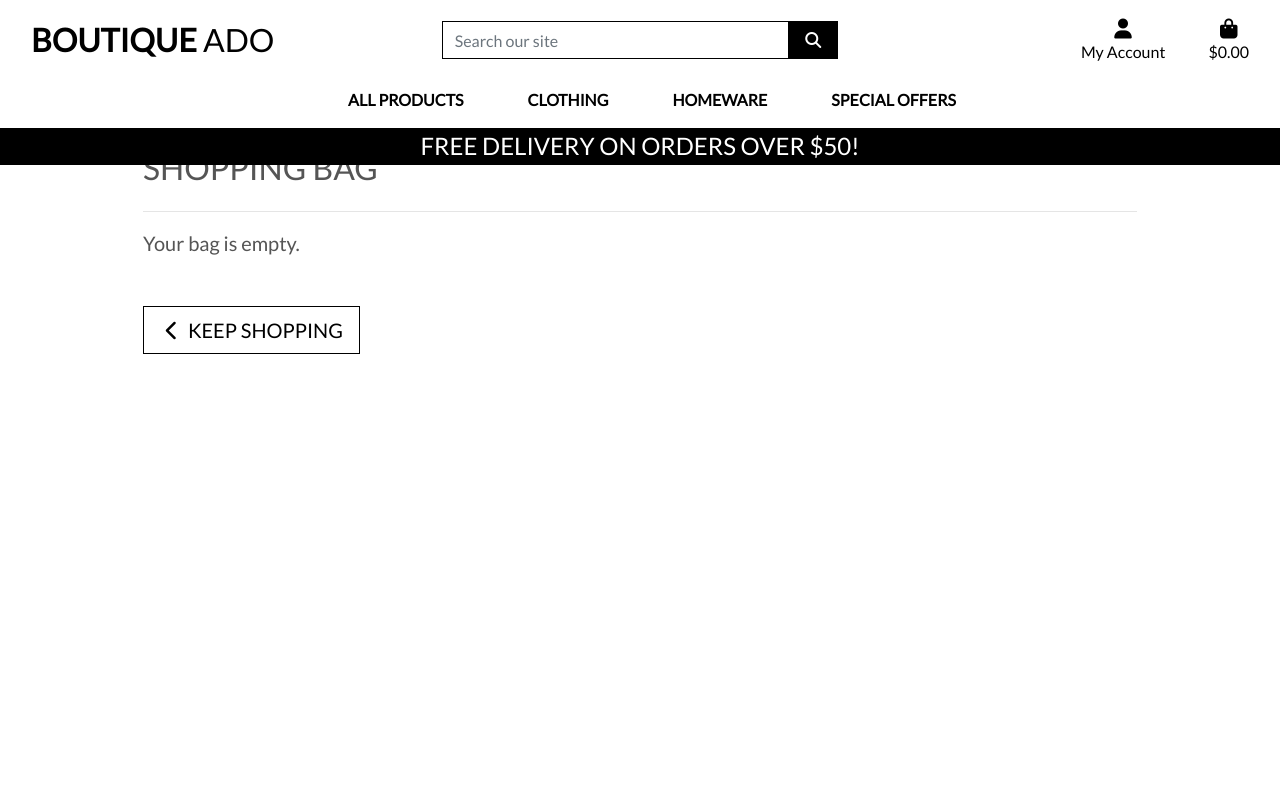
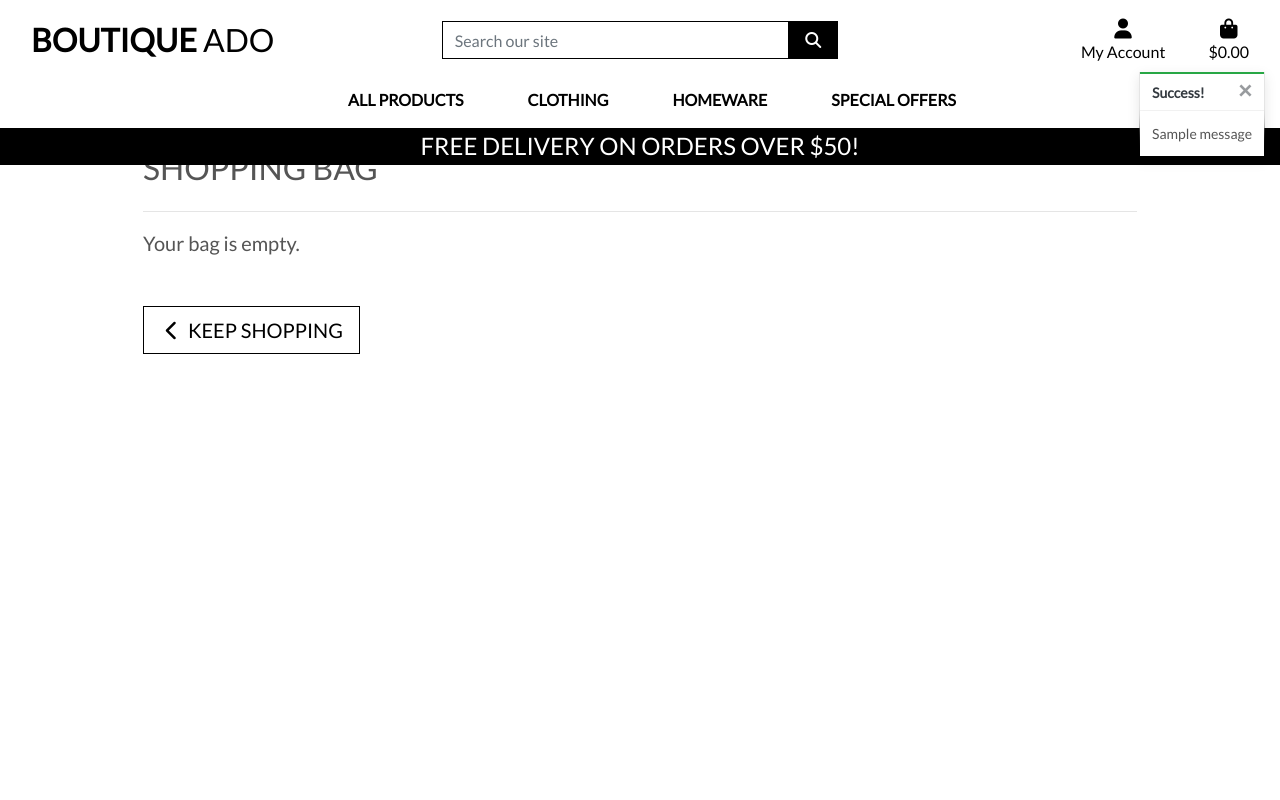
Before and after one commit to meganw22/boutique-ado, a Django app: page /bag/ in a window 1280 px wide. Run offline with Django 3.2, Linux system fonts and the light colour scheme; one stand-in notice (Sample message) is shown; some libraries are stand-ins or nearby versions.

Commit message:
Added toasts

```diff
--- a/bag/templates/bag/bag.html
+++ b/bag/templates/bag/bag.html
@@ -43,8 +43,8 @@
                         </td>
                         <td class="py-3">
                             <p class="my-0"><strong>{{ item.product.name }}</strong></p>
-                            <p class="my-0"><strong>Size: </strong>{% if item.product.has_sizes %}{{ item.size|upper
-                                }}{% else %}N/A{% endif %}</p>
+                            <p class="my-0"><strong>Size: </strong>{% if item.product.has_sizes %}
+                                {{ item.size|upper}}{% else %}N/A{% endif %}</p>
                             <p class="my-0 small text-muted">SKU: {{ item.product.sku|upper }}</p>
                         </td>
                         <td class="py-3">
--- a/bag/views.py
+++ b/bag/views.py
@@ -1,4 +1,7 @@
 from django.shortcuts import render, redirect, reverse, HttpResponse
+from django.contrib import messages
+from django.contrib.messages import get_messages
+from products.models import Product
 
 # Create your views here.
 
@@ -10,6 +13,7 @@ def view_bag(request):
 def add_to_bag(request, item_id):
     """ Add a quantity of the specified product to the shopping bag """
 
+    product = Product.objects.get(pk=item_id)
     quantity = int(request.POST.get('quantity'))
     redirect_url = request.POST.get('redirect_url')
     size = None
@@ -30,6 +34,7 @@ def add_to_bag(request, item_id):
             bag[item_id] += quantity
         else:
             bag[item_id] = quantity
+            messages.success(request, f'Added {product.name} to your bag')
 
     request.session['bag'] = bag
     return redirect(redirect_url)
--- a/boutique_ado/settings.py
+++ b/boutique_ado/settings.py
@@ -56,6 +56,7 @@ MIDDLEWARE = [
     'django.contrib.auth.middleware.AuthenticationMiddleware',
     'django.contrib.messages.middleware.MessageMiddleware',
     'django.middleware.clickjacking.XFrameOptionsMiddleware',
+    'django.contrib.messages.middleware.MessageMiddleware',
 ]
 
 ROOT_URLCONF = 'boutique_ado.urls'
@@ -79,6 +80,8 @@ TEMPLATES = [
         },
     },
 ]
+
+MESSAGE_STORAGE = 'django.contrib.messages.storage.session.SessionStorage'
 
 AUTHENTICATION_BACKENDS = [
     # Needed to login by username in Django admin, regardless of `allauth`
--- a/static/css/base.css
+++ b/static/css/base.css
@@ -102,6 +102,24 @@ a.category-badge > span.badge:hover {
     cursor: pointer;
 }
 
+/* ------------------------------- bootstrap toasts */
+
+.message-container {
+    position: fixed;
+    top: 72px;
+    right: 15px;
+    z-index: 99999999999;
+}
+
+.custom-toast {
+    overflow: visible;
+}
+
+.toast-capper {
+    height: 2px;
+}
+
+
 /* -------------------------------- Media Queries */
 
 /* Slightly larger container on xl screens */
--- a/templates/base.html
+++ b/templates/base.html
@@ -2,7 +2,6 @@
 
 <!doctype html>
 <html lang="en">
-
 <head>
 
     {% block meta %}
@@ -15,8 +14,7 @@
     {% endblock %}
 
     {% block corecss %}
-    <link rel="stylesheet" href="https://stackpath.bootstrapcdn.com/bootstrap/4.4.1/css/bootstrap.min.css"
-        integrity="sha384-Vkoo8x4CGsO3+Hhxv8T/Q5PaXtkKtu6ug5TOeNV6gBiFeWPGFN9MuhOf23Q9Ifjh" crossorigin="anonymous">
+        <link rel="stylesheet" href="https://stackpath.bootstrapcdn.com/bootstrap/4.4.1/css/bootstrap.min.css" integrity="sha384-Vkoo8x4CGsO3+Hhxv8T/Q5PaXtkKtu6ug5TOeNV6gBiFeWPGFN9MuhOf23Q9Ifjh" crossorigin="anonymous">
         <link rel="stylesheet" href="https://fonts.googleapis.com/css?family=Lato&display=swap">
         <link rel="stylesheet" href="{% static 'css/base.css' %}">
     {% endblock %}
@@ -36,7 +34,6 @@
 
     <title>Boutique Ado {% block extra_title %}{% endblock %}</title>
 </head>
-
 <body>
     <header class="container-fluid fixed-top">
         <div id="topnav" class="row bg-white pt-lg-2 d-none d-lg-flex">
@@ -48,8 +45,7 @@
             <div class="col-12 col-lg-4 my-auto py-1 py-lg-0">
                 <form method="GET" action="{% url 'products' %}">
                     <div class="input-group w-100">
-                        <input class="form-control border border-black rounded-0" type="text" name="q"
-                            placeholder="Search our site">
+                        <input class="form-control border border-black rounded-0" type="text" name="q" placeholder="Search our site">
                         <div class="input-group-append">
                             <button class="form-control btn btn-black border border-black rounded-0" type="submit">
                                 <span class="icon">
@@ -63,8 +59,7 @@
             <div class="col-12 col-lg-4 my-auto py-1 py-lg-0">
                 <ul class="list-inline list-unstyled text-center text-lg-right my-0">
                     <li class="list-inline-item dropdown">
-                        <a class="text-black nav-link" href="#" id="user-options" data-toggle="dropdown"
-                            aria-haspopup="true" aria-expanded="false">
+                        <a class="text-black nav-link" href="#" id="user-options" data-toggle="dropdown" aria-haspopup="true" aria-expanded="false">
                             <div class="text-center">
                                 <div><i class="fas fa-user fa-lg"></i></div>
                                 <p class="my-0">My Account</p>
@@ -84,8 +79,7 @@
                         </div>
                     </li>
                     <li class="list-inline-item">
-                        <a class="{% if grand_total %}text-info font-weight-bold{% else %}text-black{% endif %} nav-link"
-                            href="{% url 'view_bag' %}">
+                        <a class="{% if grand_total %}text-info font-weight-bold{% else %}text-black{% endif %} nav-link" href="{% url 'view_bag' %}">
                             <div class="text-center">
                                 <div><i class="fas fa-shopping-bag fa-lg"></i></div>
                                 <p class="my-0">
@@ -103,8 +97,7 @@
         </div>
         <div class="row bg-white">
             <nav class="navbar navbar-expand-lg navbar-light w-100">
-                <button class="navbar-toggler" type="button" data-toggle="collapse" data-target="#main-nav"
-                    aria-controls="main-nav" aria-expanded="false" aria-label="Toggle navigation">
+                <button class="navbar-toggler" type="button" data-toggle="collapse" data-target="#main-nav" aria-controls="main-nav" aria-expanded="false" aria-label="Toggle navigation">
                     <span class="navbar-toggler-icon"></span>
                 </button>
                 {% include 'includes/mobile-top-header.html' %}
@@ -119,7 +112,21 @@
     </header>
 
     {% if messages %}
-    <div class="message-container"></div>
+        <div class="message-container">
+            {% for message in messages %}
+                {% with message.level as level %}
+                    {% if level == 40 %}
+                        {% include 'includes/toasts/toast_error.html' %}
+                    {% elif level == 30 %}
+                        {% include 'includes/toasts/toast_warning.html' %}
+                    {% elif level == 25 %}
+                        {% include 'includes/toasts/toast_success.html' %}
+                    {% else %}
+                        {% include 'includes/toasts/toast_info.html' %}
+                    {% endif %}
+                {% endwith %}
+            {% endfor %}
+        </div>
     {% endif %}
 
     {% block page_header %}
@@ -129,9 +136,11 @@
     {% endblock %}
 
     {% block postloadjs %}
+    <script type="text/javascript">
+        $('.toast').toast('show');
+    </script>
     {% endblock %}
 
 
 </body>
-
 </html>
--- /dev/null
+++ b/templates/includes/toasts/toast_success.html
@@ -0,0 +1,13 @@
+<div class="toast custom-toast rounded-0 border-top-0" data-autohide="false">
+    <div class="arrow-up arrow-success"></div>
+    <div class="w-100 toast-capper bg-success"></div>
+    <div class="toast-header bg-white text-dark">
+        <strong class="mr-auto">Success!</strong>
+        <button type="button" class="ml-2 mb-1 close text-dark" data-dismiss="toast" aria-label="Close">
+            <span aria-hidden="true">&times;</span>
+        </button>
+    </div>
+    <div class="toast-body bg-white">
+        {{ message }}
+    </div>
+</div>
```
Also changed, not shown: templates/includes/toasts/toast_error.html (added, +13 -0 lines), templates/includes/toasts/toast_info.html (added, +13 -0 lines), templates/includes/toasts/toast_warning.html (added, +13 -0 lines), db.sqlite3. Lines whose indentation alone changed are shown as unchanged.
